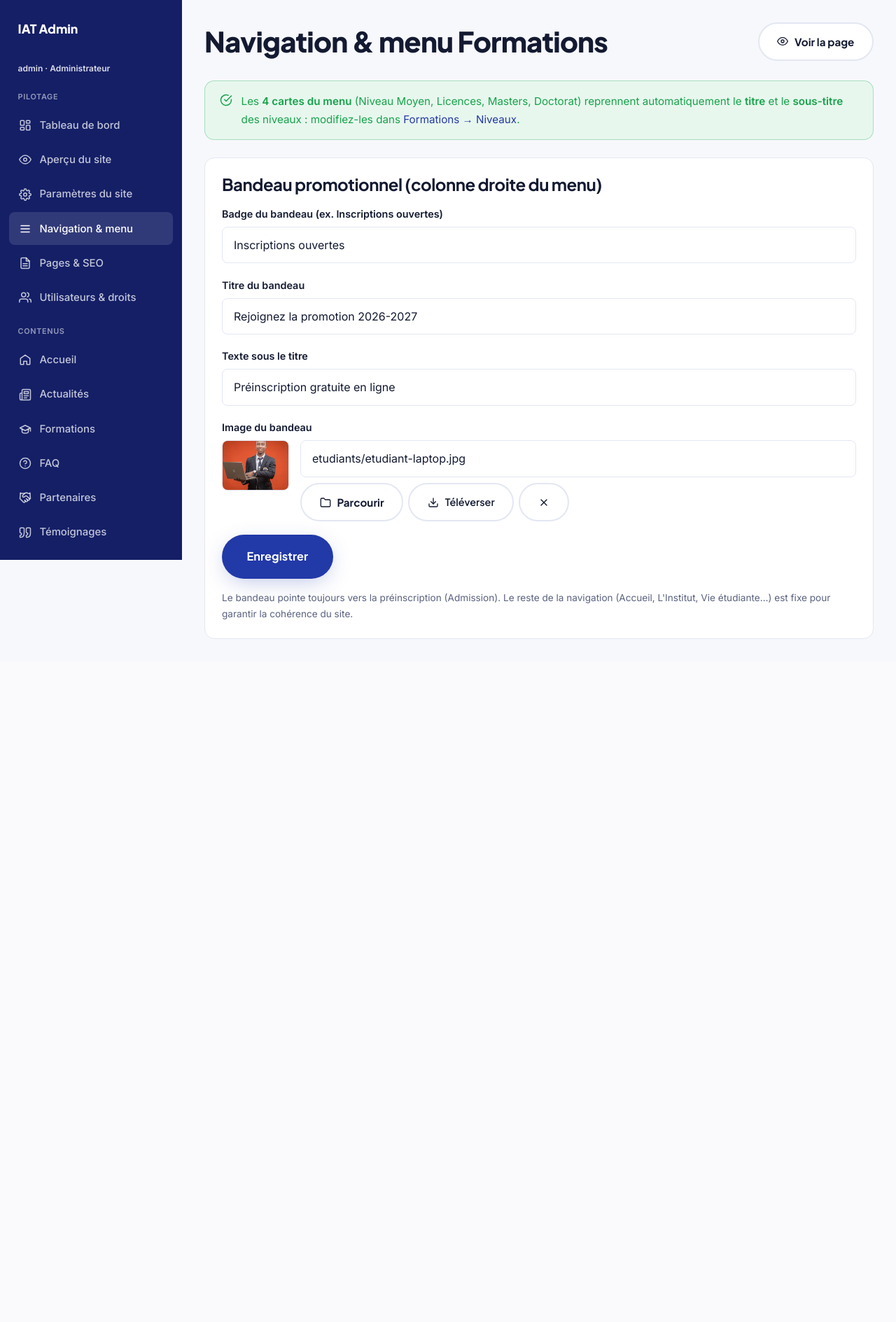
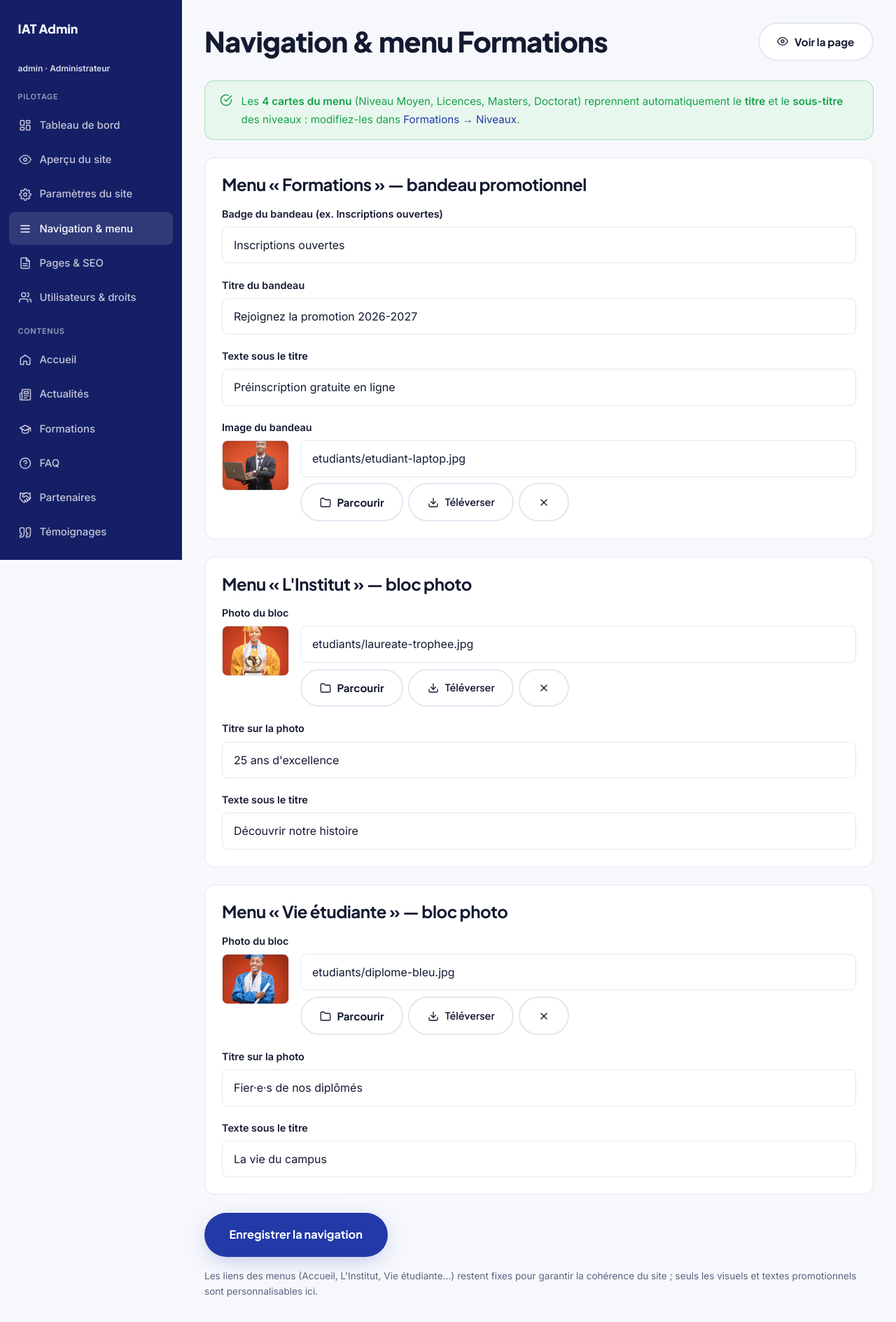
Before and after one commit to rdahani/iatniger, a PHP site: page /iatniger/admin/navigation.php in a window 1280 px wide. Shown: the whole page at 70% size. Before the commit the page ends 913 px from the top, so only its background shows below. Run offline with PHP 8.4, Linux system fonts and the light colour scheme; a user stored in the database is signed in; data that the repository does not hold is empty; some libraries are stand-ins or nearby versions.

Commit message:
Rendre éditables les photos promo des menus Institut et Vie étudiante.
Les blocs photo des dropdowns L'Institut et Vie étudiante sont maintenant gérés depuis Navigation & menu, comme le bandeau Formations.

```diff
--- a/admin/navigation.php
+++ b/admin/navigation.php
@@ -9,18 +9,40 @@ require_permission('parametres');
 $pdo = admin_require_cms();
 $notice = '';
 
-$textes_config = [
+/** Blocs éditables du menu, groupés par section pour l'affichage. */
+$sections_config = [
+    'Menu « Formations » — bandeau promotionnel' => [
         'nav_mega_promo_badge' => ['label' => 'Badge du bandeau (ex. Inscriptions ouvertes)', 'media' => false],
         'nav_mega_promo_titre' => ['label' => 'Titre du bandeau', 'media' => false],
         'nav_mega_promo_texte' => ['label' => 'Texte sous le titre', 'media' => false],
         'nav_mega_promo_image' => ['label' => 'Image du bandeau', 'media' => true],
+    ],
+    'Menu « L\'Institut » — bloc photo' => [
+        'nav_institut_promo_image' => ['label' => 'Photo du bloc', 'media' => true],
+        'nav_institut_promo_titre' => ['label' => 'Titre sur la photo', 'media' => false],
+        'nav_institut_promo_texte' => ['label' => 'Texte sous le titre', 'media' => false],
+    ],
+    'Menu « Vie étudiante » — bloc photo' => [
+        'nav_vie_promo_image' => ['label' => 'Photo du bloc', 'media' => true],
+        'nav_vie_promo_titre' => ['label' => 'Titre sur la photo', 'media' => false],
+        'nav_vie_promo_texte' => ['label' => 'Texte sous le titre', 'media' => false],
+    ],
 ];
+
+/* Liste à plat pour l'enregistrement et le chargement. */
+$textes_config = array_merge(...array_values($sections_config));
 
 $textes_defauts = [
     'nav_mega_promo_badge' => 'Inscriptions ouvertes',
     'nav_mega_promo_titre' => 'Rejoignez la promotion 2026-2027',
     'nav_mega_promo_texte' => 'Préinscription gratuite en ligne',
     'nav_mega_promo_image' => 'etudiants/etudiant-laptop.jpg',
+    'nav_institut_promo_image' => 'etudiants/laureate-trophee.jpg',
+    'nav_institut_promo_titre' => "25 ans d'excellence",
+    'nav_institut_promo_texte' => 'Découvrir notre histoire',
+    'nav_vie_promo_image' => 'etudiants/diplome-bleu.jpg',
+    'nav_vie_promo_titre' => 'Fier·e·s de nos diplômés',
+    'nav_vie_promo_texte' => 'La vie du campus',
 ];
 
 if ($pdo !== null && $_SERVER['REQUEST_METHOD'] === 'POST' && csrf_check($_POST['csrf'] ?? null)) {
@@ -65,12 +87,13 @@ admin_head('Navigation & menu');
       <div>Les <strong>4 cartes du menu</strong> (Niveau Moyen, Licences, Masters, Doctorat) reprennent automatiquement le <strong>titre</strong> et le <strong>sous-titre</strong> des niveaux : modifiez-les dans <a href="<?= url('admin/formations.php') ?>">Formations → Niveaux</a>.</div>
     </div>
 
-    <div class="admin-card">
-      <h2 class="h3" style="margin-bottom: 1rem;">Bandeau promotionnel (colonne droite du menu)</h2>
     <form method="post" action="<?= url('admin/navigation.php') ?>">
       <input type="hidden" name="csrf" value="<?= e(csrf_token()) ?>">
+      <?php foreach ($sections_config as $section_titre => $champs) : ?>
+      <div class="admin-card" style="margin-bottom: 1.6rem;">
+        <h2 class="h3" style="margin-bottom: 1rem;"><?= e($section_titre) ?></h2>
         <div class="form-grid">
-          <?php foreach ($textes_config as $cle => $cfg) :
+          <?php foreach ($champs as $cle => $cfg) :
               if ($cfg['media']) {
                   admin_media_field('textes[' . $cle . ']', $valeurs[$cle], [
                       'id' => 'nav-' . $cle,
@@ -88,10 +111,11 @@ admin_head('Navigation & menu');
           </div>
           <?php endforeach; ?>
         </div>
-        <button class="btn btn-primary btn-lg" type="submit" style="margin-top: 1.2rem;">Enregistrer</button>
+      </div>
+      <?php endforeach; ?>
+      <button class="btn btn-primary btn-lg" type="submit">Enregistrer la navigation</button>
+      <p class="caption" style="margin-top: 1rem;">Les liens des menus (Accueil, L'Institut, Vie étudiante…) restent fixes pour garantir la cohérence du site ; seuls les visuels et textes promotionnels sont personnalisables ici.</p>
     </form>
-      <p class="caption" style="margin-top: 1rem;">Le bandeau pointe toujours vers la préinscription (Admission). Le reste de la navigation (Accueil, L'Institut, Vie étudiante…) est fixe pour garantir la cohérence du site.</p>
-    </div>
 
     <?php endif; ?>
   </main>
--- a/includes/cms-seed.php
+++ b/includes/cms-seed.php
@@ -508,6 +508,12 @@ function cms_seed_items(PDO $pdo, bool $force): int
     cms_seed_item_keyed($pdo, 'texte', 'nav_mega_promo_titre', ['contenu' => 'Rejoignez la promotion 2026-2027'], $force);
     cms_seed_item_keyed($pdo, 'texte', 'nav_mega_promo_texte', ['contenu' => 'Préinscription gratuite en ligne'], $force);
     cms_seed_item_keyed($pdo, 'texte', 'nav_mega_promo_image', ['contenu' => 'etudiants/etudiant-laptop.jpg'], $force);
+    cms_seed_item_keyed($pdo, 'texte', 'nav_institut_promo_image', ['contenu' => 'etudiants/laureate-trophee.jpg'], $force);
+    cms_seed_item_keyed($pdo, 'texte', 'nav_institut_promo_titre', ['contenu' => "25 ans d'excellence"], $force);
+    cms_seed_item_keyed($pdo, 'texte', 'nav_institut_promo_texte', ['contenu' => 'Découvrir notre histoire'], $force);
+    cms_seed_item_keyed($pdo, 'texte', 'nav_vie_promo_image', ['contenu' => 'etudiants/diplome-bleu.jpg'], $force);
+    cms_seed_item_keyed($pdo, 'texte', 'nav_vie_promo_titre', ['contenu' => 'Fier·e·s de nos diplômés'], $force);
+    cms_seed_item_keyed($pdo, 'texte', 'nav_vie_promo_texte', ['contenu' => 'La vie du campus'], $force);
 
     cms_seed_item_keyed($pdo, 'texte', 'accueil_hero_card1_titre', ['contenu' => '30 000+'], $force);
     cms_seed_item_keyed($pdo, 'texte', 'accueil_hero_card1_sous', ['contenu' => 'diplômés depuis 1999'], $force);
```
Also changed, not shown: includes/header.php (+4 -4 lines). Lines whose indentation alone changed are shown as unchanged.
